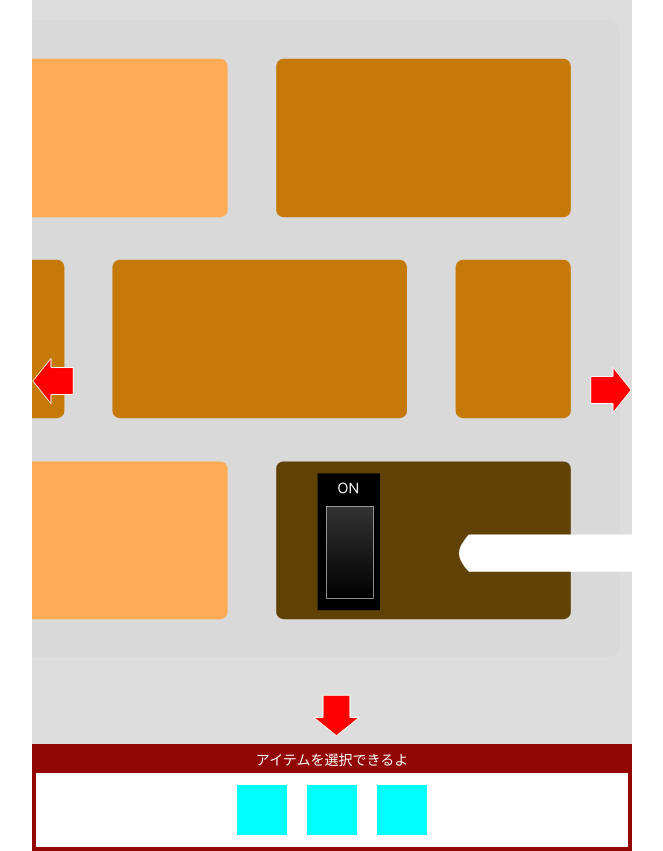
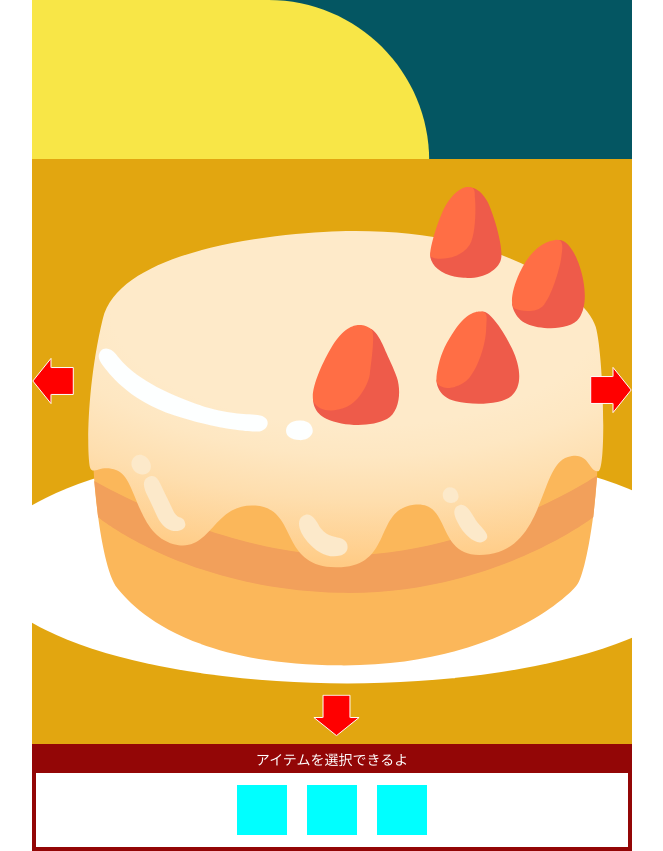
Before and after one commit to marimonon/advent2024_christmas, a React (Vite) app: page / in a window 1280 px wide. Shown: the whole page, without its empty margins (308-971 px from the left). Built offline with nearby package versions, Linux system fonts and the light colour scheme.

Commit message:
ExCakeのbgのcss

```diff
--- a/src/components/Room.tsx
+++ b/src/components/Room.tsx
@@ -11,6 +11,7 @@ import WindowRoom from "./Rooms/WindowRoom"
 import StepRoom from "./Rooms/StepRoom"
 import ChildRoom from "./Rooms/ChildRoom"
 import ExTree from "./Rooms/ExTree"
+import ExCake from "./Rooms/ExCake"
 
 const Room: React.FC = () => {
   return (
@@ -23,7 +24,8 @@ const Room: React.FC = () => {
       {/* <WindowRoom /> */}
       {/* <StepRoom /> */}
       {/* <ChildRoom /> */}
-      <ExTree />
+      {/* <ExTree /> */}
+      <ExCake />
     </div>
   )
 }
--- a/src/components/Rooms/ExCake.tsx
+++ b/src/components/Rooms/ExCake.tsx
@@ -1,7 +1,18 @@
-import React from "react"
+/** @jsxImportSource @emotion/react */
+import { css } from "@emotion/react"
+import ExCakeBg from "../Images/Dining/ExCakeBg"
 
 const ExCake: React.FC = () => {
-  return <div>ExCake Component</div>
+  return (
+    <div>
+      <ExCakeBg css={ExCakeBgCss} />
+    </div>
+  )
 }
 
 export default ExCake
+
+const ExCakeBgCss = css`
+  width: 100%;
+  height: 100%;
+`
```
